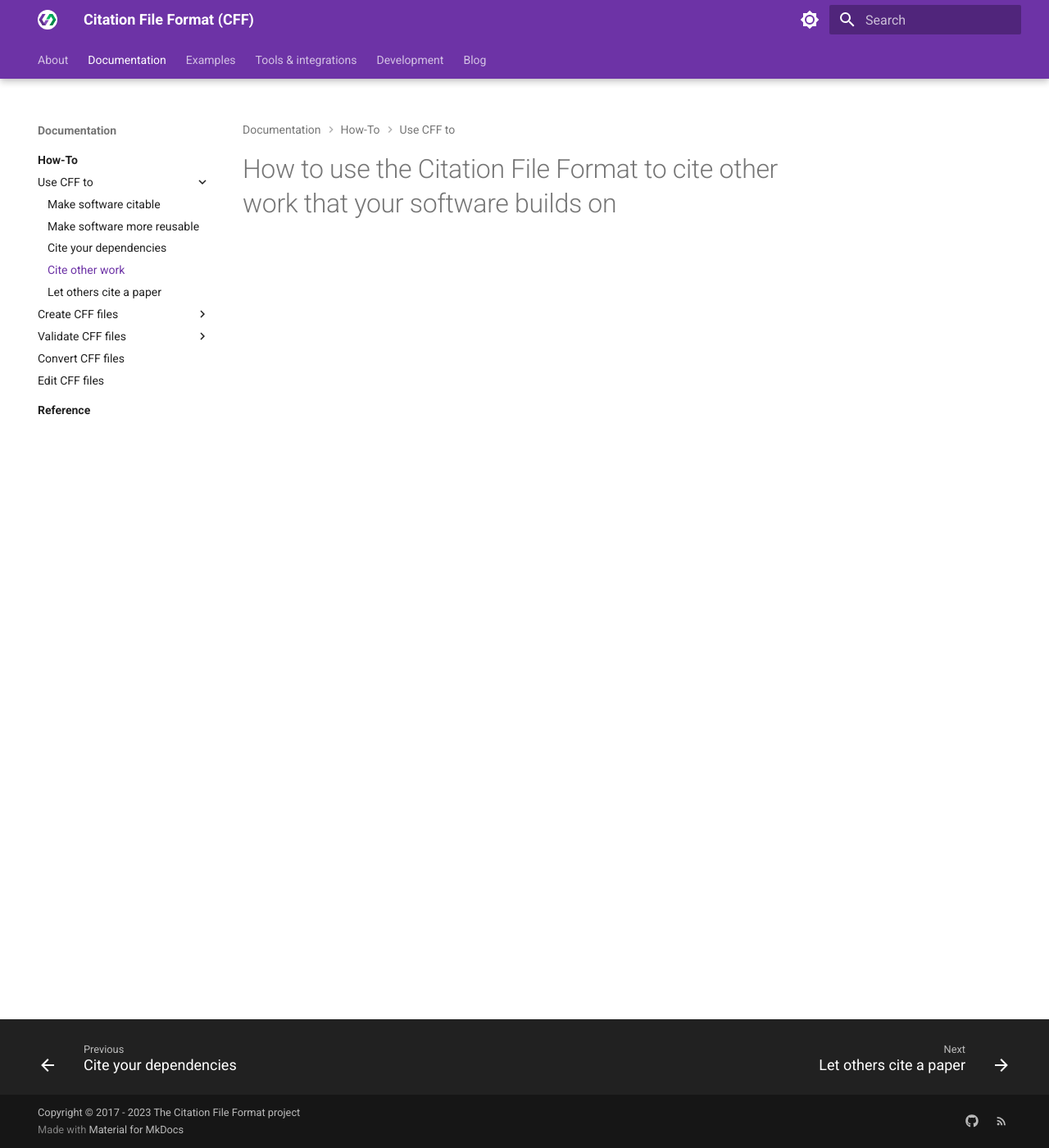
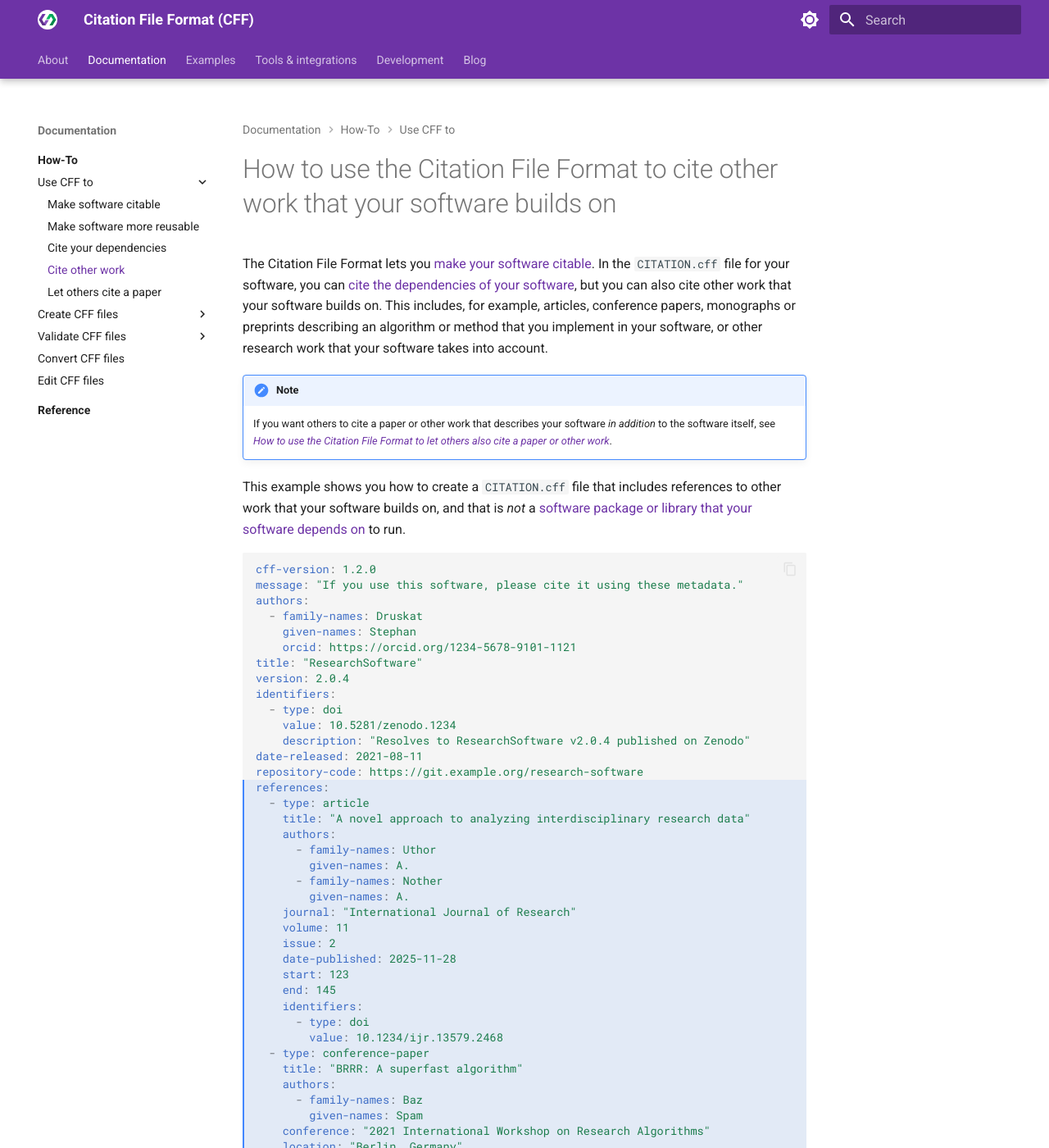
Before and after one commit to sdruskat/cffio, an MkDocs documentation site: the page built from docs/documentation/how-to/use/cite-other-work.md, in a window 1280 px wide and 1400 px high. Shown: the whole window at 82% size. Built offline with MkDocs 1.6.1 and Material for MkDocs 9.7.7, drawn with Linux system fonts in a browser that asks for light colours; some of the changed text lies outside the part shown.

Commit message:
Add how to for citing other work

````diff
--- /dev/null
+++ b/docs/_assets/snippets/cff-cite-other-work-example.md
@@ -0,0 +1,44 @@
+```yaml hl_lines="15-42"
+cff-version: 1.2.0
+message: "If you use this software, please cite it using these metadata."
+authors:
+  - family-names: Druskat
+    given-names: Stephan
+    orcid: https://orcid.org/1234-5678-9101-1121
+title: "ResearchSoftware"
+version: 2.0.4
+identifiers:
+  - type: doi
+    value: 10.5281/zenodo.1234
+    description: "Resolves to ResearchSoftware v2.0.4 published on Zenodo"
+date-released: 2021-08-11
+repository-code: https://git.example.org/research-software
+references:
+  - type: article
+    title: "A novel approach to analyzing interdisciplinary research data"
+    authors:
+      - family-names: Uthor
+        given-names: A.
+      - family-names: Nother
+        given-names: A.
+    journal: "International Journal of Research"
+    volume: 11
+    issue: 2
+    date-published: 2025-11-28
+    start: 123
+    end: 145
+    identifiers:
+      - type: doi
+        value: 10.1234/ijr.13579.2468
+  - type: conference-paper
+    title: "BRRR: A superfast algorithm"
+    authors:
+      - family-names: Baz
+        given-names: Spam
+    conference: "2021 International Workshop on Research Algorithms"
+    location: "Berlin, Germany"
+    date-published: "2021-06-18"
+    identifiers:
+      - type: doi
+        value: 10.1234/iwra.24680.13579
+```
--- a/docs/documentation/how-to/use/cite-other-work.md
+++ b/docs/documentation/how-to/use/cite-other-work.md
@@ -1 +1,25 @@
 # How to use the Citation File Format to cite other work that your software builds on
+
+The Citation File Format lets you [make your software citable](make-software-citable.md).
+In the `CITATION.cff` file for your software, you can [cite the dependencies of your software](cite-dependencies.md),
+but you can also cite other work that your software builds on.
+This includes, for example, articles, conference papers, monographs or preprints describing an algorithm or method that you implement in your software, or other research work that your software takes into account.
+
+!!! note
+    If you want others to cite a paper or other work that describes your software
+    *in addition* to the software itself,
+    see [*How to use the Citation File Format to let others also cite a paper or other work*](preferred-citation.md).
+
+This example shows you how to create a `CITATION.cff` file
+that includes references to other work that your software builds on,
+and that is *not* a [software package or library that your software depends on](cite-dependencies.md) to run.
+
+{!_assets/snippets/cff-cite-other-work-example.md!}
+
+{!_assets/snippets/copy-paste.md!}
+1. Add references for *all relevant other work*
+that your software builds on.
+To decide what is relevant,
+think about a paper that you would write to describe your software.
+Include references to all work that you would cite in the paper.
+{!_assets/snippets/save-file-maintain.md!}
````
Also changed, not shown: docs/_assets/snippets/cff-references-example.md (deleted, +0 -40 lines).
